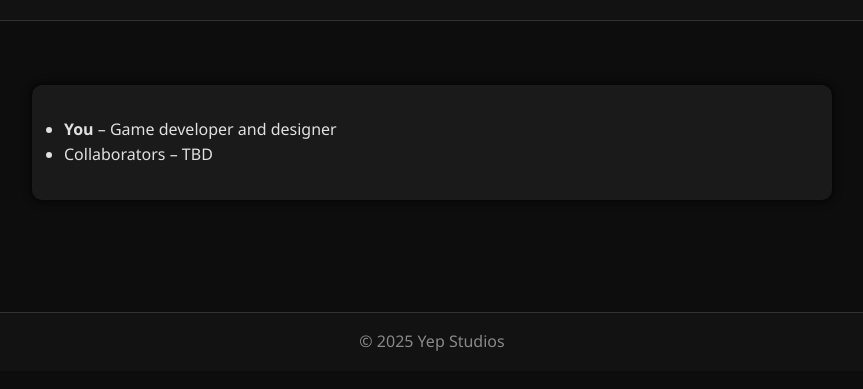
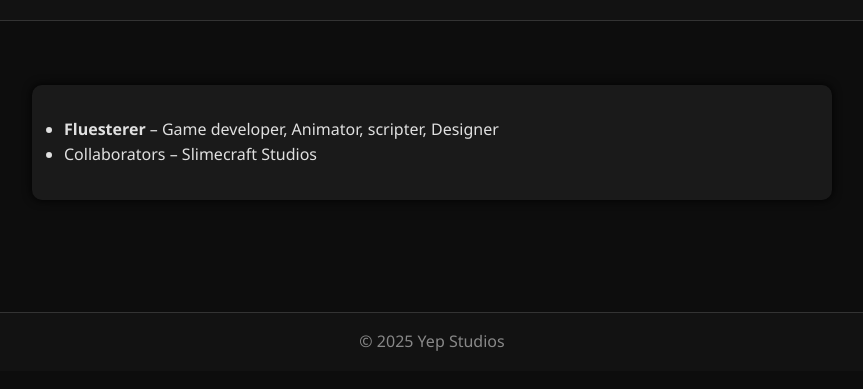
Before and after one commit to Fluesterer/YepStudios, a plain HTML site: page credits.html in a window 1280 px wide. Shown: the part 107-496 px from the top of the page, without its empty margins (208-1071 px from the left). Drawn offline with Linux system fonts and the light colour scheme.

Commit message:
Update credits.html

```diff
--- a/credits.html
+++ b/credits.html
@@ -18,8 +18,8 @@
   <main>
     <section>
       <ul>
-        <li><strong>You</strong> – Game developer and designer</li>
-        <li>Collaborators – TBD</li>
+        <li><strong>Fluesterer</strong> – Game developer, Animator, scripter, Designer</li>
+        <li>Collaborators – Slimecraft Studios</li>
       </ul>
     </section>
   </main>
```
